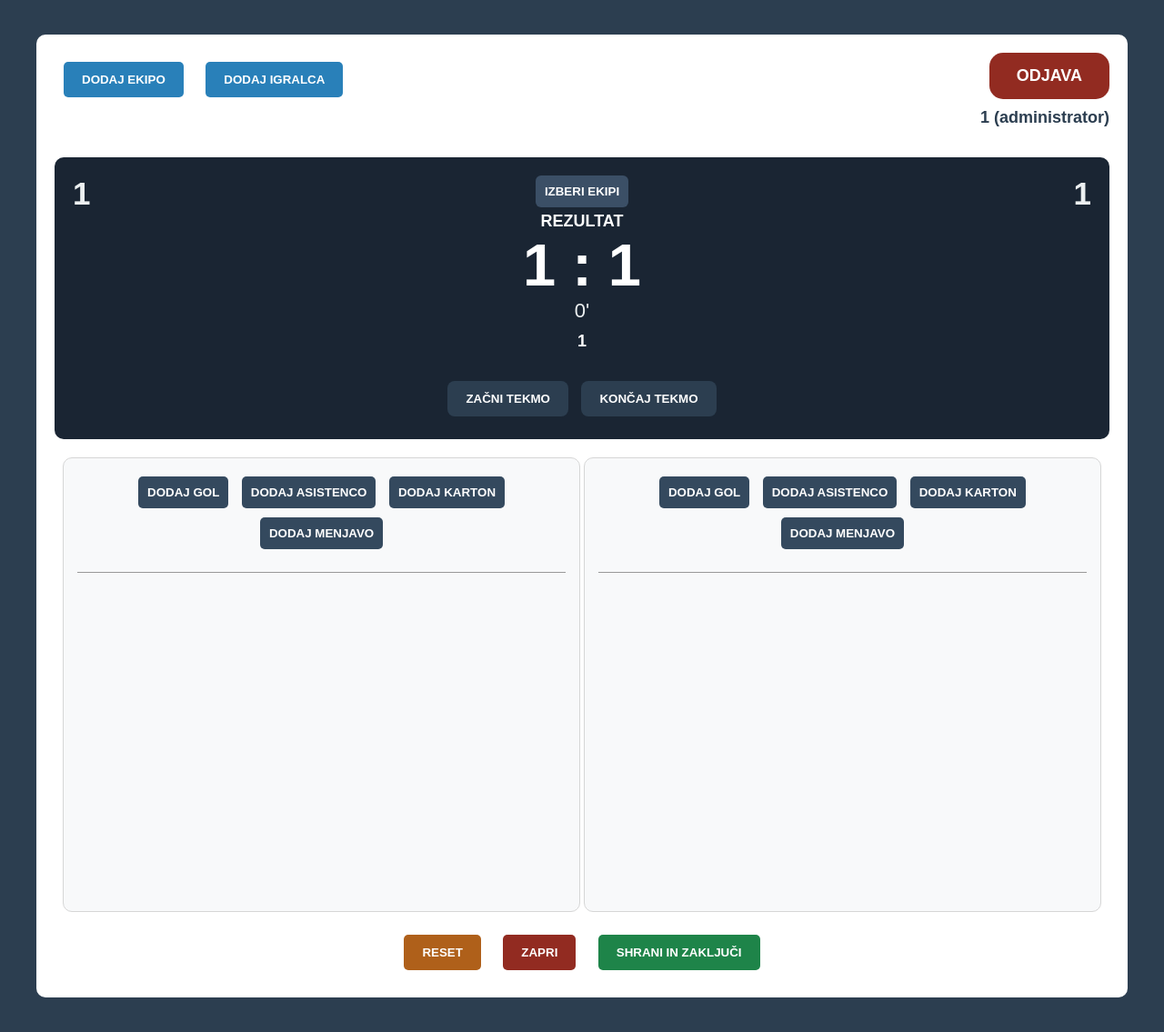
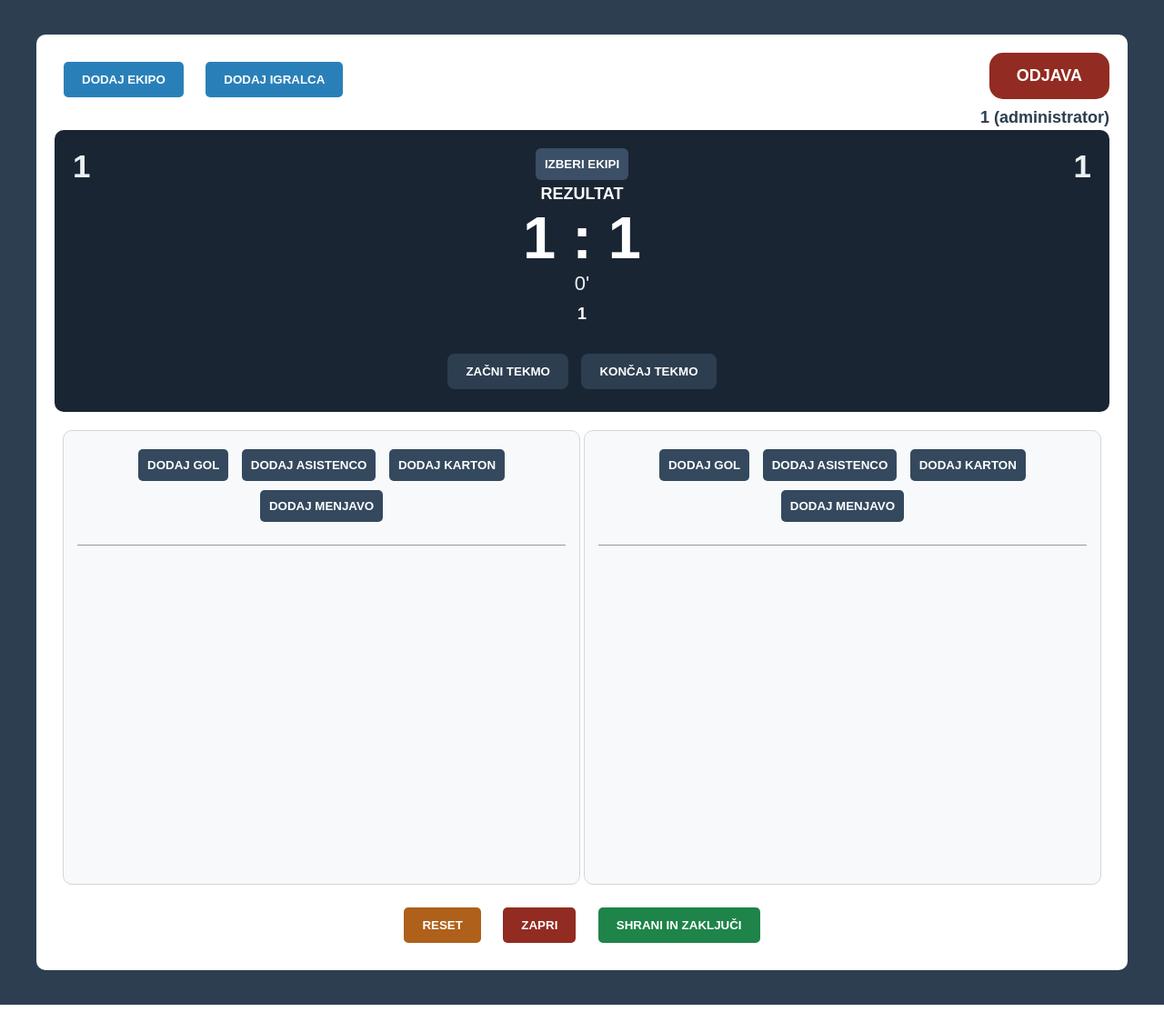
Before and after one commit to valtovornik10-gif/EVIDENCA-STATISTIKE-NOGOMETNE-TEKME, a PHP site: page / in a window 1280 px wide. Shown: the whole page at 91% size. After the commit the page ends 1105 px from the top, so only its background shows below. Run offline with PHP 8.4, Linux system fonts and the light colour scheme; the visitor is signed in with stand-in values (Sample User, id 1); data that the repository does not hold is empty.

Commit message:
Update glavna.css

```diff
--- a/glavna.css
+++ b/glavna.css
@@ -163,7 +163,7 @@ button{
 
 .zgoraj-uporabnik{
     margin-bottom:15px;
-    overflow:hidden;
+    height:70px;
 }
 
 .zgoraj-uporabnik .gumb-zapri{
```
